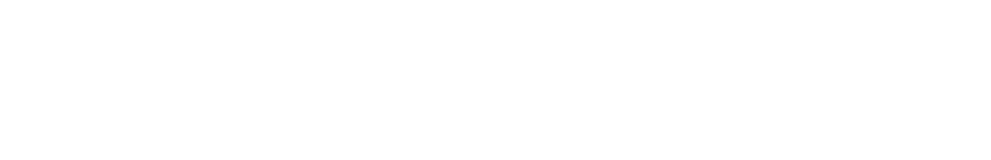
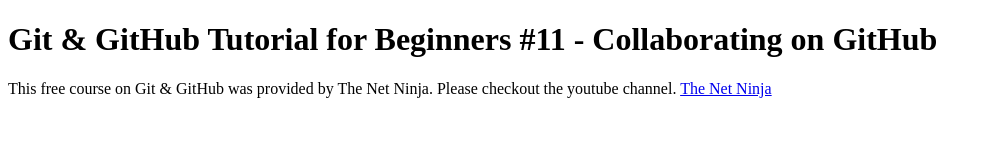
Before and after one commit to Newcoder6/test-portfoliov2, a plain HTML site: page index.html in a window 1280 px wide. Shown: the whole page, without its empty margins (0-991 px from the left). Drawn offline with Linux system fonts and the light colour scheme.

Commit message:
added index html

```diff
--- a/index.html
+++ b/index.html
@@ -5,6 +5,9 @@
     <title>Test Portfolio 2</title>
   </head>
   <body>
-
+    <h1>Git & GitHub Tutorial for Beginners #11 - Collaborating on GitHub</h1>
+    <p>This free course on Git & GitHub was provided by The Net Ninja. Please checkout the youtube channel.
+    <a href="https://www.youtube.com/channel/UCW5YeuERMmlnqo4oq8vwUpg">The Net Ninja</a>
+    </p>
   </body>
 </html>
```
